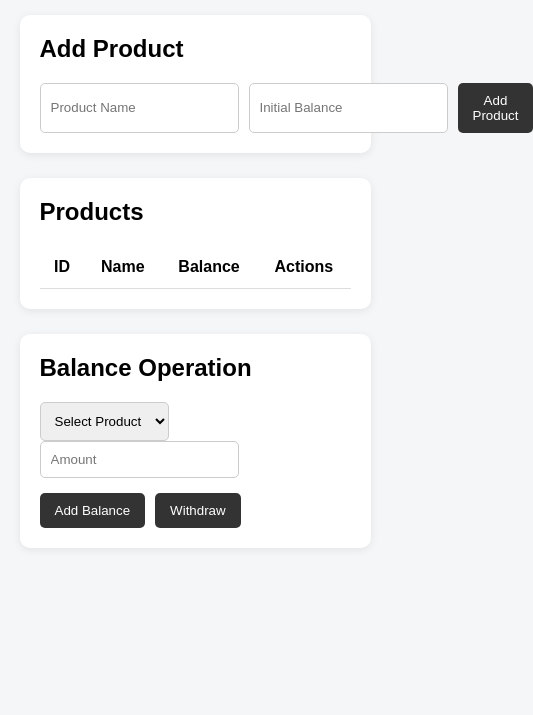
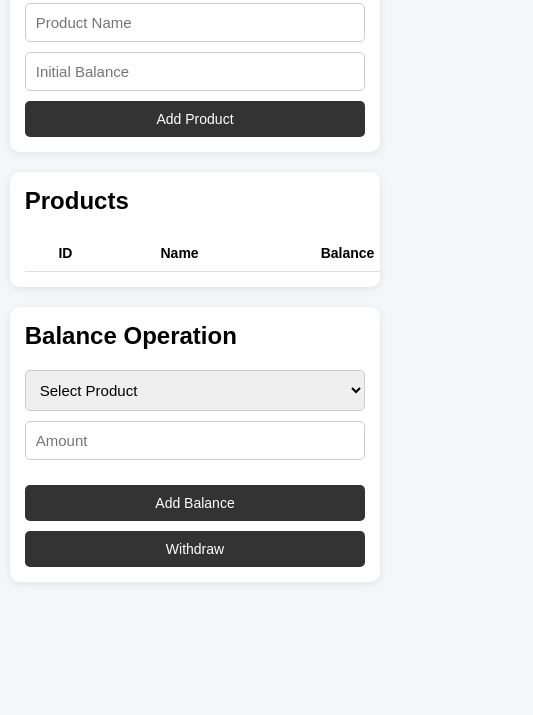
Before and after one commit to Rahma503/Product-Inventor-website, a plain HTML site: page index.html in a window 390 px wide. Shown: the part 129-844 px from the top of the page, 533 px wide, since content can reach past the window. Drawn offline with Linux system fonts and the light colour scheme; no server answers.

Commit message:
mobile size

```diff
--- a/style.css
+++ b/style.css
@@ -88,3 +88,164 @@
     text-align: center;
     font-weight: bold;
 }
+
+
+* {
+  box-sizing: border-box;
+  }
+
+body {
+margin: 0;
+font-family: Arial, sans-serif;
+background: #f4f6f8;
+}
+
+.container {
+width: 90%;
+max-width: 1000px;
+margin: 40px auto;
+}
+
+h1 {
+text-align: center;
+margin-bottom: 30px;
+}
+
+.card {
+background: white;
+padding: 20px;
+margin-bottom: 25px;
+border-radius: 10px;
+box-shadow: 0 2px 8px rgba(0, 0, 0, 0.08);
+}
+
+h2 {
+margin-top: 0;
+}
+
+form {
+display: flex;
+gap: 10px;
+}
+
+input,
+select {
+padding: 10px;
+border: 1px solid #ccc;
+border-radius: 5px;
+font-size: 15px;
+}
+
+form input {
+flex: 1;
+}
+
+button {
+padding: 10px 15px;
+border: none;
+border-radius: 5px;
+cursor: pointer;
+background: #333;
+color: white;
+font-size: 14px;
+}
+
+button:hover {
+opacity: 0.85;
+}
+
+table {
+width: 100%;
+border-collapse: collapse;
+}
+
+th,
+td {
+padding: 12px;
+text-align: center;
+border-bottom: 1px solid #ddd;
+}
+
+.actions {
+display: flex;
+gap: 5px;
+justify-content: center;
+}
+
+.buttons {
+margin-top: 15px;
+display: flex;
+gap: 10px;
+}
+
+#message {
+text-align: center;
+font-weight: bold;
+}
+
+/* Mobile */
+@media (max-width: 768px) {
+
+.container {
+    width: 95%;
+    margin: 20px auto;
+}
+
+h1 {
+    font-size: 25px;
+    margin-bottom: 20px;
+}
+
+.card {
+    padding: 15px;
+    margin-bottom: 20px;
+}
+
+form {
+    flex-direction: column;
+}
+
+form input,
+form button {
+    width: 100%;
+}
+
+/* Make table scrollable on small screens */
+.card:nth-of-type(2) {
+    overflow-x: auto;
+}
+
+table {
+    min-width: 600px;
+}
+
+th,
+td {
+    padding: 10px 8px;
+    font-size: 14px;
+}
+
+.actions {
+    flex-direction: column;
+}
+
+.actions button {
+    width: 100%;
+}
+
+.buttons {
+    flex-direction: column;
+}
+
+.buttons button {
+    width: 100%;
+}
+
+select,
+#amount {
+    width: 100%;
+    margin-bottom: 10px;
+}
+
+
+}
```
